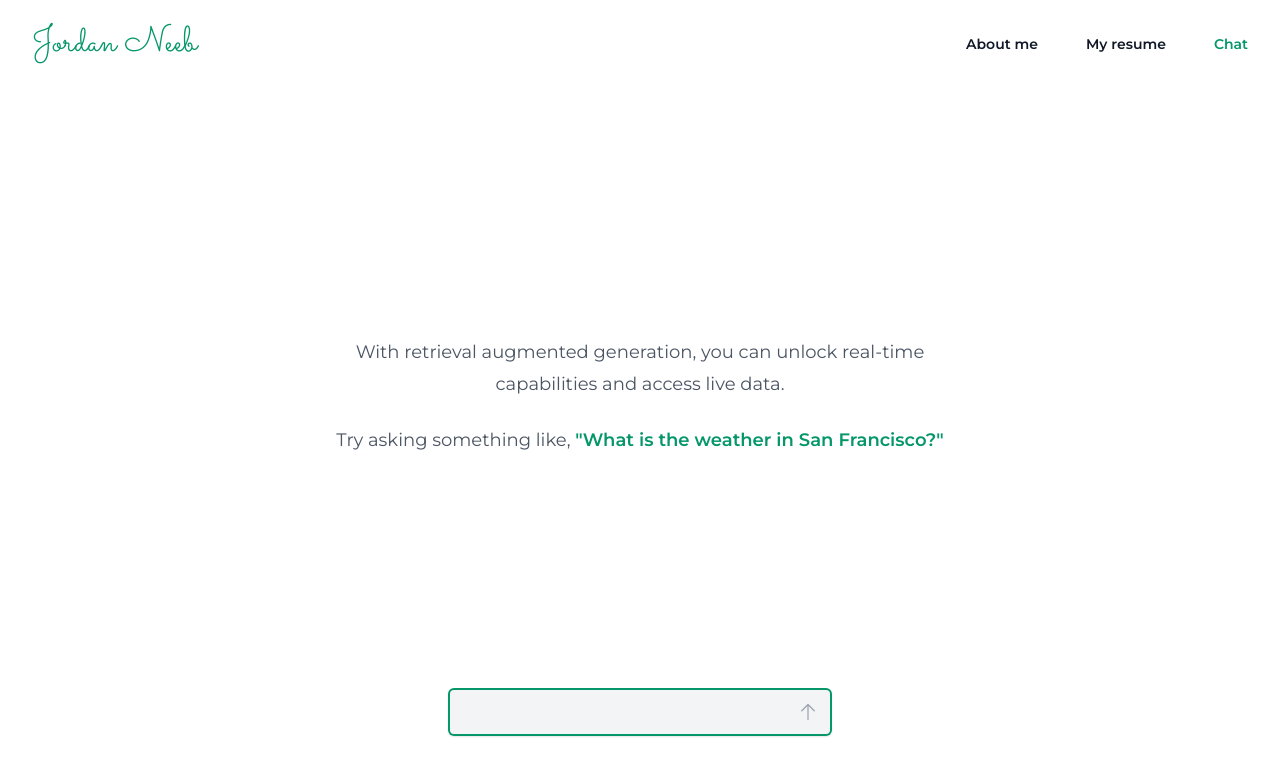
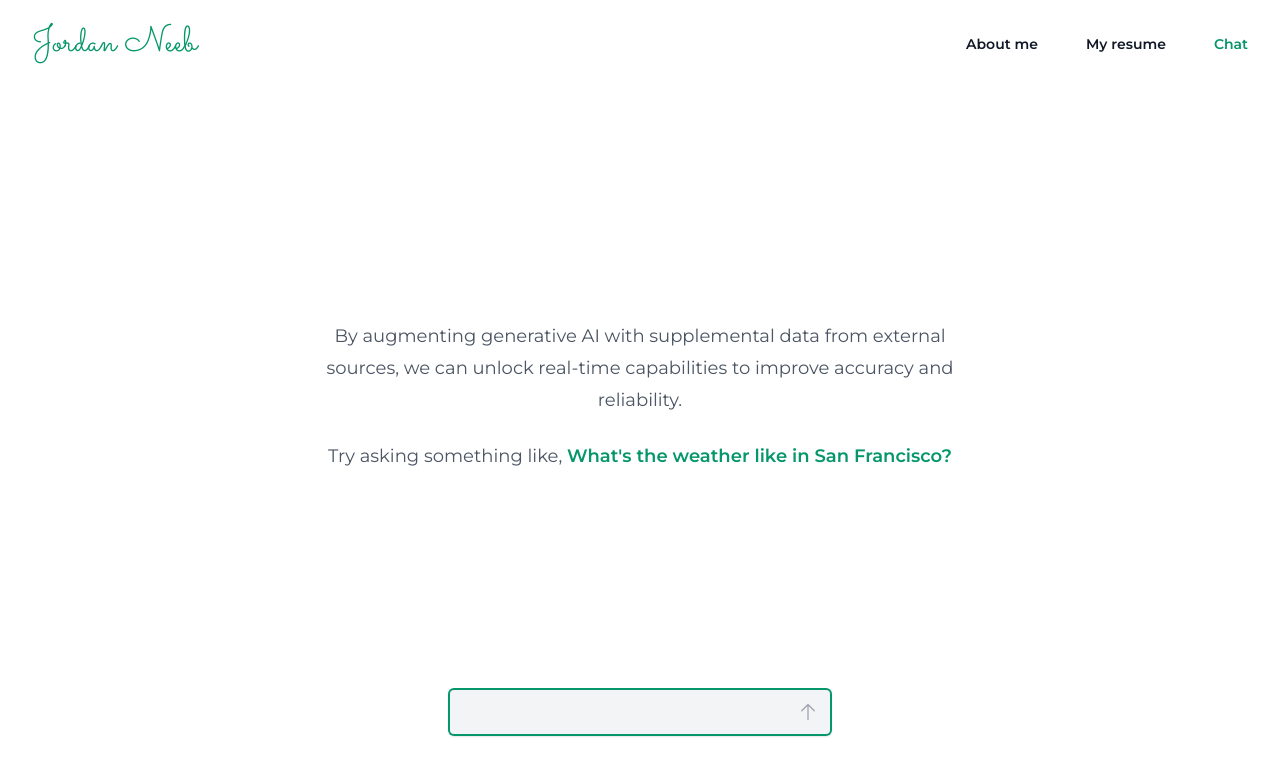
Before and after one commit to JordanNeeb/marketing-website, a Next.js app: page /chat in a window 1280 px wide. Both pictures are taken after a click on the button "Done". Shown: the top 776 px of the page. Built offline with nearby package versions, Linux system fonts and the light colour scheme.

Commit message:
styles textarea and handles key down

```diff
--- a/app/components/chat/Chat.js
+++ b/app/components/chat/Chat.js
@@ -7,6 +7,7 @@ const Chat = () => {
   const [prompt, setPrompt] = useState("");
 
   const inputRef = useRef(null);
+  const suggestedPrompt = "What's the weather like in San Francisco?";
 
   const handleInput = (value) => {
     setPrompt(value);
@@ -19,10 +20,20 @@ const Chat = () => {
     }
   };
 
+  const handleKeyDown = (e) => {
+    if (e.key === "Enter" && !e.shiftKey) {
+      handleSubmit(e);
+    }
+  };
+
   const handleSubmit = (e) => {
     e.preventDefault();
 
     console.log(prompt);
+
+    setPrompt("");
+    inputRef.current.focus();
+    inputRef.current.style.height = "auto";
   };
 
   return (
@@ -30,13 +41,20 @@ const Chat = () => {
       <div className="flex items-center max-w-2xl text-center grow">
         <div>
           <p className="mt-6 text-lg leading-8 text-gray-600">
-            With retrieval augmented generation, you can unlock real-time
-            capabilities and access live data.
+            By augmenting generative AI with supplemental data from external
+            sources, we can unlock real-time capabilities to improve accuracy
+            and reliability.
           </p>
           <p className="mt-6 text-lg leading-8 text-gray-600">
             Try asking something like,{" "}
-            <span className="text-emerald-600 font-semibold">
-              "What is the weather in San Francisco?"
+            <span
+              className="text-emerald-600 font-semibold cursor-pointer"
+              onClick={() => {
+                handleInput(suggestedPrompt);
+                inputRef.current.focus();
+              }}
+            >
+              {suggestedPrompt}
             </span>
           </p>
         </div>
@@ -57,8 +75,10 @@ const Chat = () => {
               autoComplete="off"
               autoFocus
               ref={inputRef}
+              value={prompt}
               className="block w-full bg-gray-100 resize-none overflow-y-hidden h-12 max-h-40 rounded-md border-0 pl-4 pr-12 py-3 text-gray-900 shadow-sm focus:ring-2 focus:ring-inset focus:ring-emerald-600 sm:text-sm sm:leading-6 outline-0"
               onChange={(e) => handleInput(e.target.value)}
+              onKeyDown={(e) => handleKeyDown(e)}
             />
             <button
               type="submit"
```
